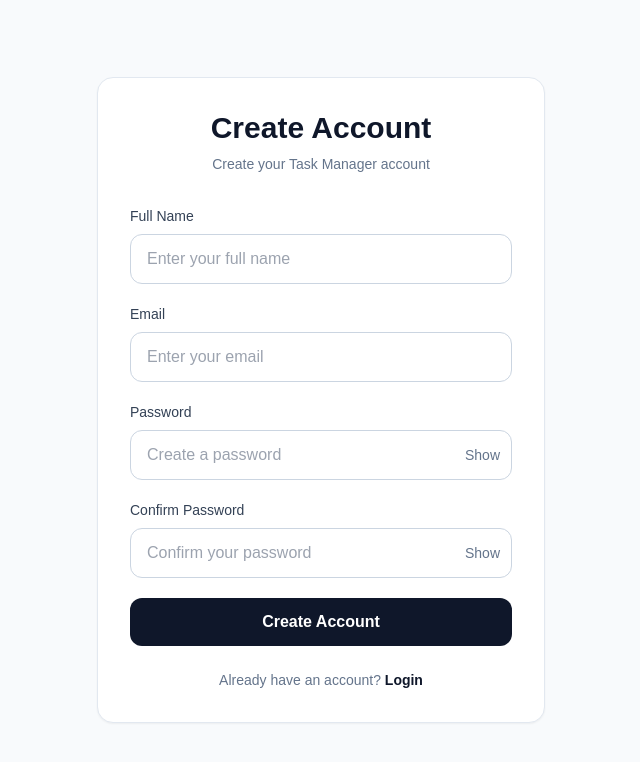
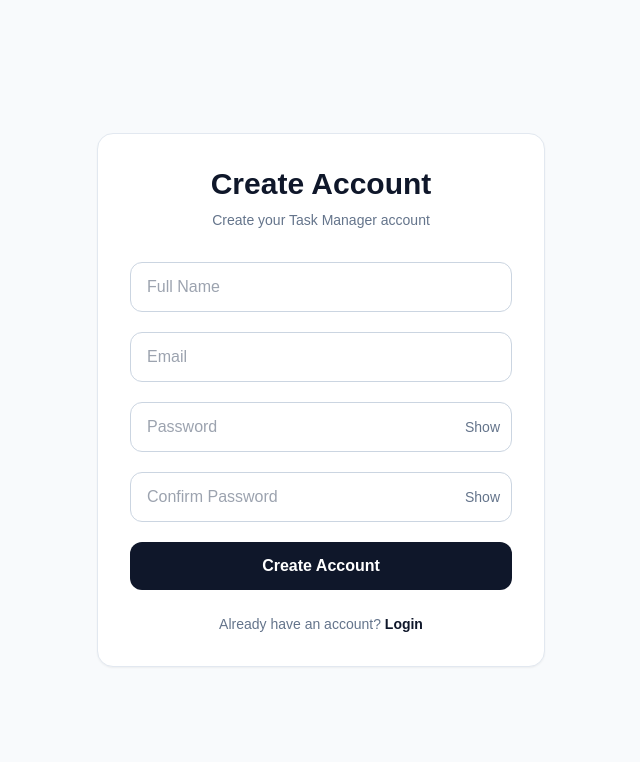
Before and after one commit to appdeveloper3882423-gif/task-manager, a Next.js app: page /register in a window 1280 px wide. Shown: the top 762 px of the page, without its empty margins (319-959 px from the left). Built offline with nearby package versions, Linux system fonts and the light colour scheme.

Commit message:
Update page.tsx

```diff
--- a/app/register/page.tsx
+++ b/app/register/page.tsx
@@ -2,10 +2,65 @@
 
 import { useState } from "react";
 import Link from "next/link";
+import { createUserWithEmailAndPassword, updateProfile } from "firebase/auth";
+import { doc, serverTimestamp, setDoc } from "firebase/firestore";
+import { auth, db } from "../../lib/firebase";
+import { useRouter } from "next/navigation";
 
 export default function RegisterPage() {
+  const router = useRouter();
+
+  const [name, setName] = useState("");
+  const [email, setEmail] = useState("");
+  const [password, setPassword] = useState("");
+  const [confirmPassword, setConfirmPassword] = useState("");
   const [showPassword, setShowPassword] = useState(false);
   const [showConfirm, setShowConfirm] = useState(false);
+  const [error, setError] = useState("");
+  const [loading, setLoading] = useState(false);
+
+  async function handleRegister(e: React.FormEvent) {
+    e.preventDefault();
+    setError("");
+
+    if (password !== confirmPassword) {
+      setError("Passwords do not match.");
+      return;
+    }
+
+    if (password.length < 6) {
+      setError("Password must be at least 6 characters.");
+      return;
+    }
+
+    setLoading(true);
+
+    try {
+      const credential = await createUserWithEmailAndPassword(
+        auth,
+        email,
+        password
+      );
+
+      await updateProfile(credential.user, {
+        displayName: name,
+      });
+
+      await setDoc(doc(db, "users", credential.user.uid), {
+        name,
+        email,
+        role: "admin",
+        status: "active",
+        createdAt: serverTimestamp(),
+      });
+
+      router.push("/dashboard");
+    } catch {
+      setError("Unable to create account. Please check your details.");
+    } finally {
+      setLoading(false);
+    }
+  }
 
   return (
     <main className="flex min-h-screen items-center justify-center bg-slate-50 px-4 py-10">
@@ -19,38 +74,38 @@ export default function RegisterPage() {
           </p>
         </div>
 
-        <form className="space-y-5">
-          <div>
-            <label className="mb-2 block text-sm font-medium text-slate-700">
-              Full Name
-            </label>
+        {error && (
+          <div className="mb-5 rounded-xl bg-red-50 px-4 py-3 text-sm text-red-600">
+            {error}
+          </div>
+        )}
+
+        <form onSubmit={handleRegister} className="space-y-5">
           <input
-              type="text"
-              placeholder="Enter your full name"
-              className="w-full rounded-xl border border-slate-300 px-4 py-3 outline-none focus:border-slate-900 focus:ring-2 focus:ring-slate-200"
+            required
+            value={name}
+            onChange={(e) => setName(e.target.value)}
+            placeholder="Full Name"
+            className="w-full rounded-xl border border-slate-300 px-4 py-3 outline-none focus:border-slate-900"
           />
-          </div>
 
-          <div>
-            <label className="mb-2 block text-sm font-medium text-slate-700">
-              Email
-            </label>
           <input
+            required
             type="email"
-              placeholder="Enter your email"
-              className="w-full rounded-xl border border-slate-300 px-4 py-3 outline-none focus:border-slate-900 focus:ring-2 focus:ring-slate-200"
+            value={email}
+            onChange={(e) => setEmail(e.target.value)}
+            placeholder="Email"
+            className="w-full rounded-xl border border-slate-300 px-4 py-3 outline-none focus:border-slate-900"
           />
-          </div>
 
-          <div>
-            <label className="mb-2 block text-sm font-medium text-slate-700">
-              Password
-            </label>
           <div className="relative">
             <input
+              required
               type={showPassword ? "text" : "password"}
-                placeholder="Create a password"
-                className="w-full rounded-xl border border-slate-300 px-4 py-3 pr-20 outline-none focus:border-slate-900 focus:ring-2 focus:ring-slate-200"
+              value={password}
+              onChange={(e) => setPassword(e.target.value)}
+              placeholder="Password"
+              className="w-full rounded-xl border border-slate-300 px-4 py-3 pr-20 outline-none focus:border-slate-900"
             />
             <button
               type="button"
@@ -60,17 +115,15 @@ export default function RegisterPage() {
               {showPassword ? "Hide" : "Show"}
             </button>
           </div>
-          </div>
 
-          <div>
-            <label className="mb-2 block text-sm font-medium text-slate-700">
-              Confirm Password
-            </label>
           <div className="relative">
             <input
+              required
               type={showConfirm ? "text" : "password"}
-                placeholder="Confirm your password"
-                className="w-full rounded-xl border border-slate-300 px-4 py-3 pr-20 outline-none focus:border-slate-900 focus:ring-2 focus:ring-slate-200"
+              value={confirmPassword}
+              onChange={(e) => setConfirmPassword(e.target.value)}
+              placeholder="Confirm Password"
+              className="w-full rounded-xl border border-slate-300 px-4 py-3 pr-20 outline-none focus:border-slate-900"
             />
             <button
               type="button"
@@ -80,13 +133,13 @@ export default function RegisterPage() {
               {showConfirm ? "Hide" : "Show"}
             </button>
           </div>
-          </div>
 
           <button
             type="submit"
-            className="w-full rounded-xl bg-slate-900 px-4 py-3 font-semibold text-white hover:bg-slate-800"
+            disabled={loading}
+            className="w-full rounded-xl bg-slate-900 px-4 py-3 font-semibold text-white hover:bg-slate-800 disabled:opacity-50"
           >
-            Create Account
+            {loading ? "Creating Account..." : "Create Account"}
           </button>
         </form>
 
```
Lines whose indentation alone changed are shown as unchanged.
